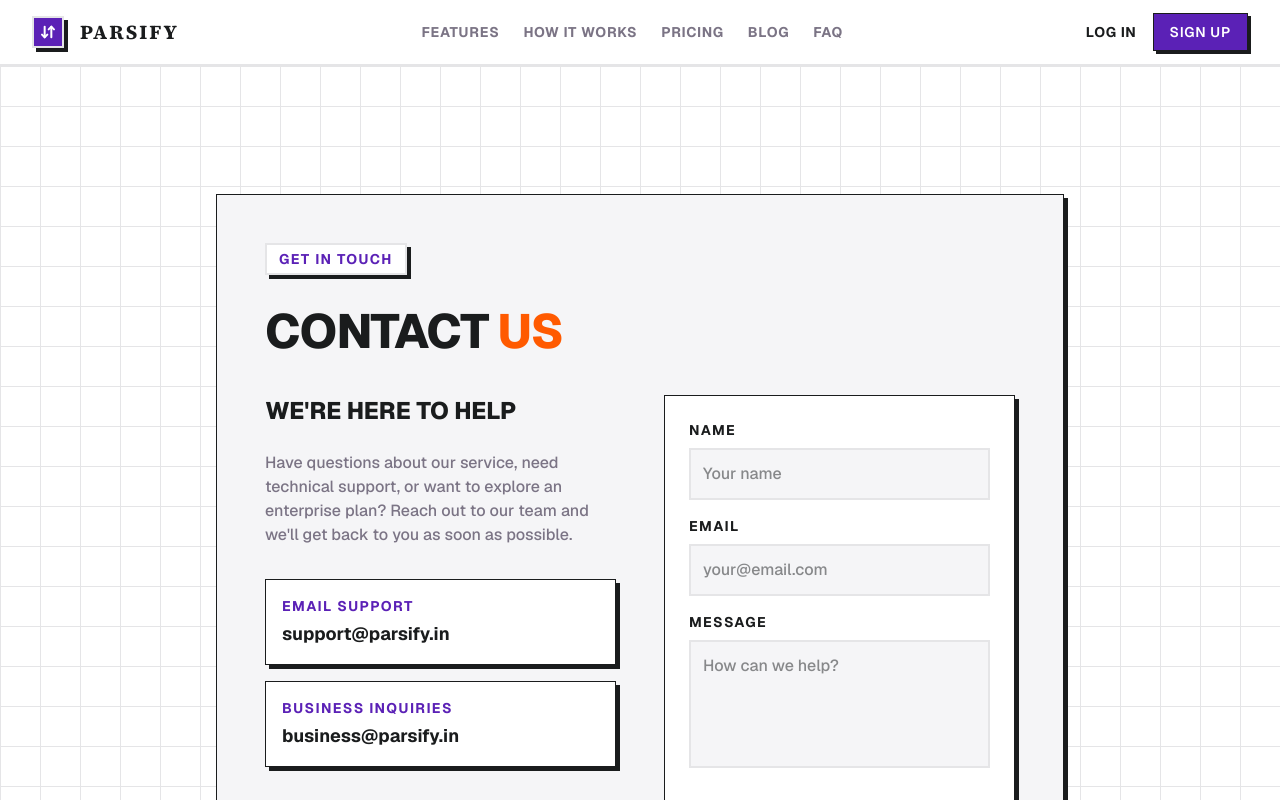
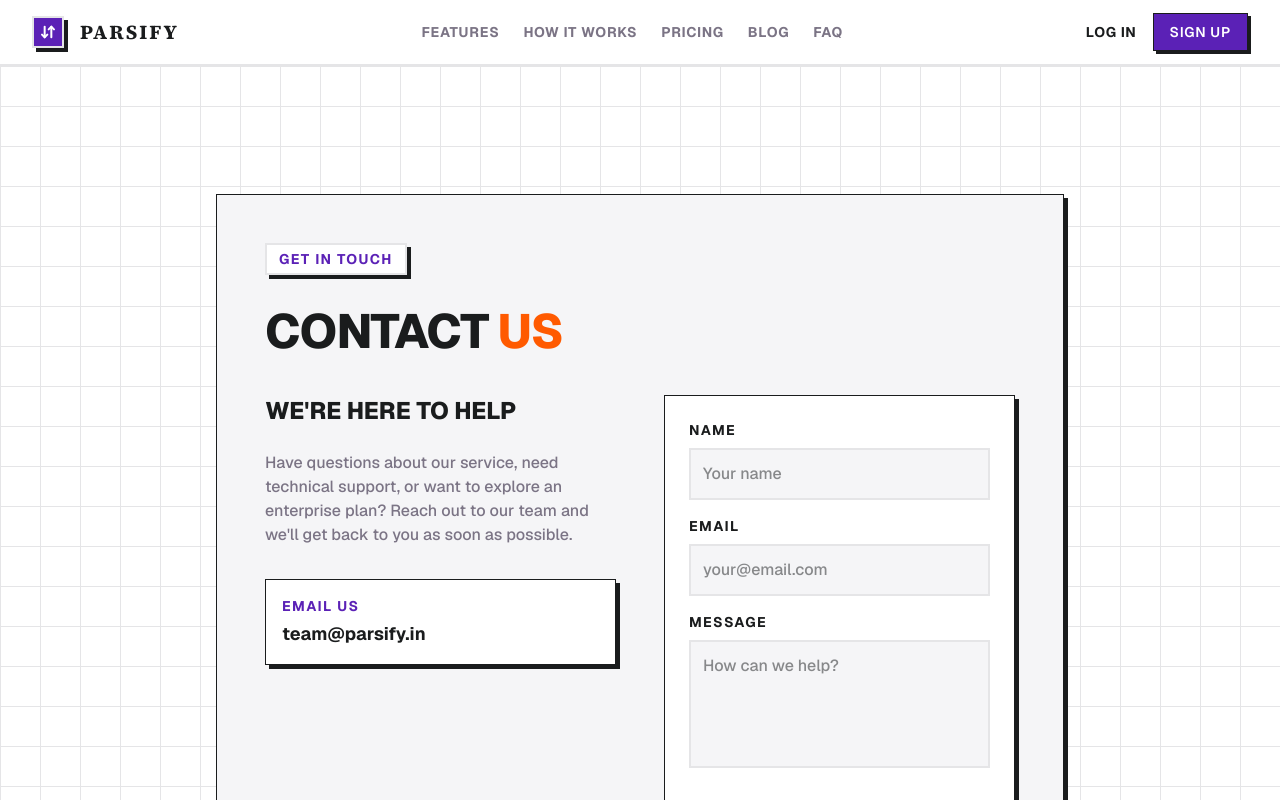
Before and after one commit to Badalu/parsify-landing, a Next.js app: page /contact in a window 1280 px wide. Shown: the top 800 px of the page. Built offline with nearby package versions, Linux system fonts and the light colour scheme.

Commit message:
style: change contact emails to a single team@parsify.in

```diff
--- a/app/contact/page.tsx
+++ b/app/contact/page.tsx
@@ -28,12 +28,8 @@ export default function ContactPage() {
 
               <div className="mt-8 space-y-4">
                 <div className="brutal-card p-4 bg-background">
-                  <div className="text-sm font-bold uppercase tracking-widest text-primary mb-1">Email Support</div>
-                  <a href="mailto:support@parsify.in" className="text-lg font-bold text-shadow-color hover:text-secondary">support@parsify.in</a>
-                </div>
-                <div className="brutal-card p-4 bg-background">
-                  <div className="text-sm font-bold uppercase tracking-widest text-primary mb-1">Business Inquiries</div>
-                  <a href="mailto:business@parsify.in" className="text-lg font-bold text-shadow-color hover:text-secondary">business@parsify.in</a>
+                  <div className="text-sm font-bold uppercase tracking-widest text-primary mb-1">Email Us</div>
+                  <a href="mailto:team@parsify.in" className="text-lg font-bold text-shadow-color hover:text-secondary">team@parsify.in</a>
                 </div>
               </div>
             </div>
```
